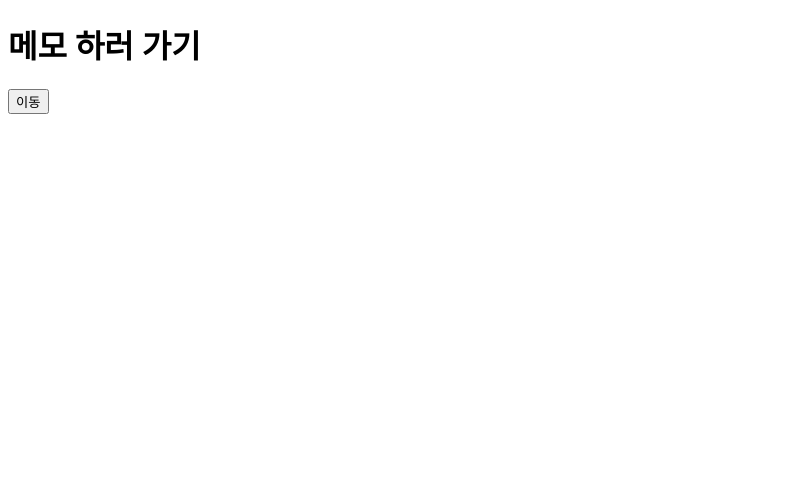
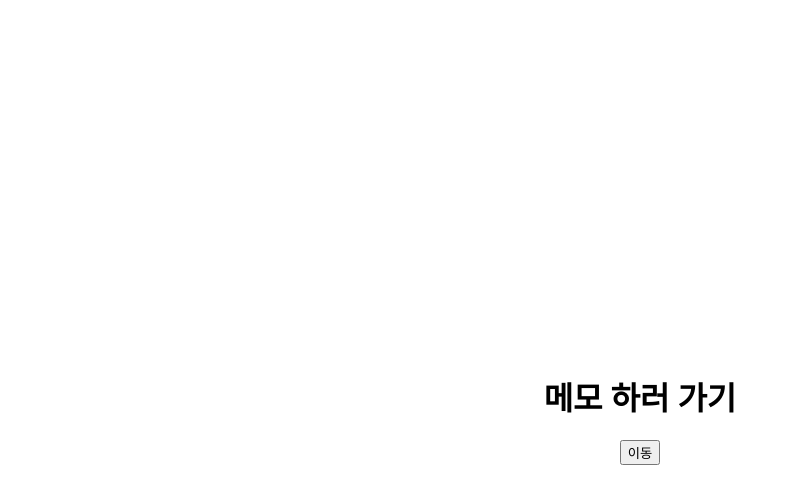
Before and after one commit to yeunyeuna/260529_ex, a plain HTML site: page index.html in a window 1280 px wide. Shown: the whole page, without its empty margins (0-789 px from the left). Drawn offline with Linux system fonts and the light colour scheme.

Commit message:
style: index.html의 container 요소 중앙 정렬 스타일 추가

```diff
--- a/index.html
+++ b/index.html
@@ -5,6 +5,15 @@
     <meta name="viewport" content="width=device-width, initial-scale=1.0">
     <title>메모 앱</title>
     <!-- favion, og, css framework setting, ga, hostdog,.. metadata들이 들어감 -->
+     <style>
+        #container {
+            display: flex;
+            flex-direction: column;
+            justify-content: center;
+            align-items: center;
+            height: 100vh;
+        }
+     </style>
 </head>
 <body>
     <div id="container">
```
